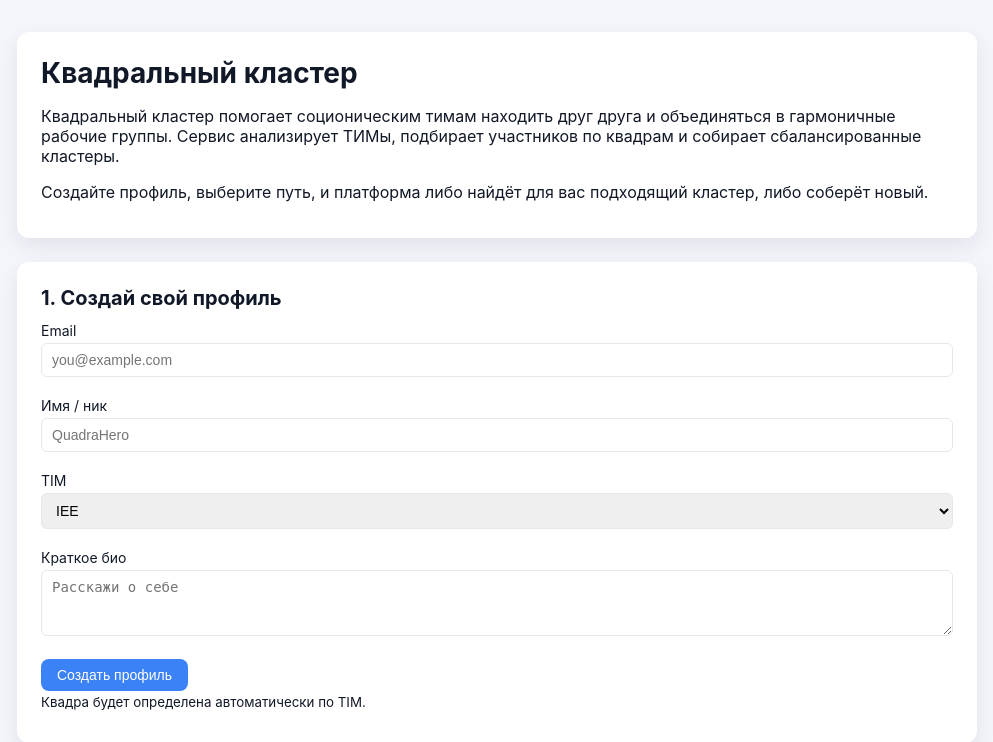
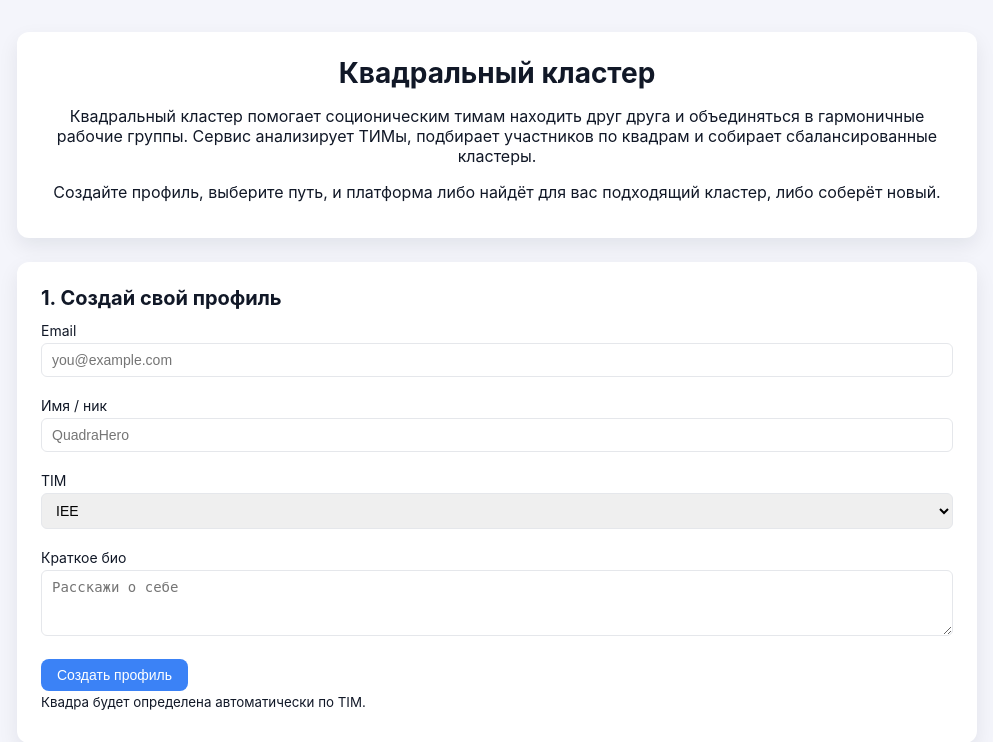
Before and after one commit to quadracluster-lgtm/quadral-cluster, a FastAPI app: page / in a window 1280 px wide. Shown: the top 742 px of the page, without its empty margins (143-1136 px from the left). Run offline with FastAPI, Linux system fonts and the light colour scheme.

```diff
--- a/src/quadral_cluster/static/main.js
+++ b/src/quadral_cluster/static/main.js
@@ -1,3 +1,4 @@
+// Сохранить текущего пользователя в localStorage
 function saveCurrentUser(user) {
   const payload = {
     user_id: user.id,
@@ -7,16 +8,19 @@ function saveCurrentUser(user) {
   localStorage.setItem("qc_user", JSON.stringify(payload));
 }
 
+// Прочитать пользователя из localStorage
 function loadCurrentUser() {
   const raw = localStorage.getItem("qc_user");
   if (!raw) return null;
   try {
     return JSON.parse(raw);
-  } catch {
+  } catch (e) {
+    console.warn("Failed to parse qc_user from localStorage", e);
     return null;
   }
 }
 
+// Вывести текст в контейнер по id
 function renderMessage(containerId, text) {
   const el = document.getElementById(containerId);
   if (!el) return;
@@ -28,6 +32,7 @@ function getIntentType() {
   return select ? select.value : "family";
 }
 
+// ---------- 1. СОЗДАНИЕ ПРОФИЛЯ ----------
 async function handleProfileSubmit(event) {
   event.preventDefault();
   const form = event.target;
@@ -66,6 +71,7 @@ async function handleProfileSubmit(event) {
   }
 }
 
+// ---------- 2А. ВСТУПИТЬ В СУЩЕСТВУЮЩИЙ КЛАСТЕР ----------
 async function fetchOpenClusters() {
   const user = loadCurrentUser();
   const container = document.getElementById("open-clusters");
@@ -154,6 +160,7 @@ async function joinCluster(clusterId) {
   }
 }
 
+// ---------- 2Б. СОБРАТЬ НОВЫЙ КЛАСТЕР ----------
 async function buildCluster() {
   const user = loadCurrentUser();
   if (!user) {
@@ -205,6 +212,7 @@ async function buildCluster() {
   }
 }
 
+// ---------- ИНИЦИАЛИЗАЦИЯ ----------
 document.addEventListener("DOMContentLoaded", () => {
   const form = document.getElementById("profile-form");
   if (form) {
--- a/src/quadral_cluster/static/styles.css
+++ b/src/quadral_cluster/static/styles.css
@@ -14,7 +14,7 @@ body {
 
 h1 {
   margin-top: 0;
-  margin-bottom: 8px;
+  margin-bottom: 12px;
   font-size: 28px;
 }
 
@@ -22,6 +22,11 @@ h2 {
   margin-top: 0;
   margin-bottom: 12px;
   font-size: 20px;
+}
+
+header {
+  text-align: center;
+  margin-bottom: 32px;
 }
 
 .card {
```
